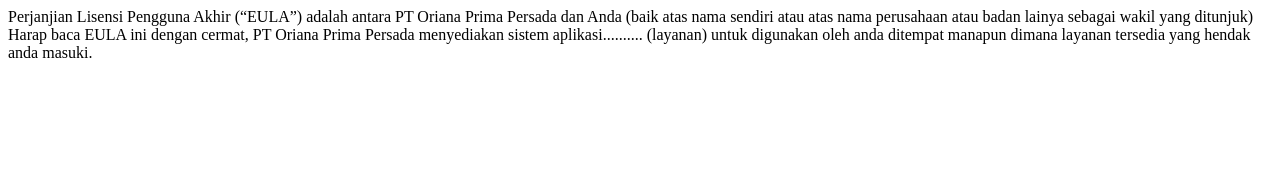
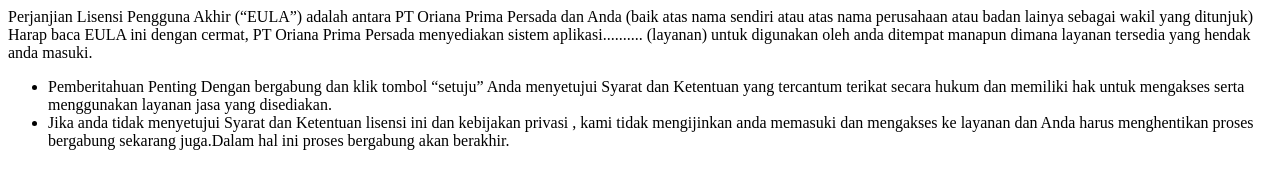
Before and after one commit to TribuanaTunggaDewa/TribuanaTunggaDewa.github.io, a plain HTML site: page index.html in a window 1280 px wide. Drawn offline with Linux system fonts and the light colour scheme.

Commit message:
init eula

```diff
--- a/index.html
+++ b/index.html
@@ -5,5 +5,14 @@
     </head>
     <body>
         <p>Perjanjian Lisensi Pengguna Akhir (“EULA”) adalah antara PT Oriana Prima Persada dan Anda (baik atas nama sendiri atau atas nama perusahaan atau badan lainya sebagai wakil yang ditunjuk) Harap baca EULA ini dengan cermat, PT Oriana Prima Persada menyediakan sistem aplikasi.......... (layanan) untuk digunakan oleh anda ditempat manapun dimana layanan tersedia yang hendak anda masuki.</p>
+        <ul>
+            <li>
+                Pemberitahuan Penting
+Dengan bergabung dan klik tombol “setuju” Anda menyetujui Syarat dan Ketentuan yang tercantum terikat secara hukum dan memiliki hak untuk mengakses serta menggunakan layanan jasa yang disediakan.
+            </li>
+            <li>
+                Jika anda tidak menyetujui Syarat dan Ketentuan lisensi ini dan kebijakan privasi , kami tidak mengijinkan anda memasuki dan mengakses ke layanan dan Anda harus menghentikan proses bergabung sekarang juga.Dalam hal ini proses bergabung akan berakhir.
+            </li>
+        </ul>
     </body>
 </html>
```
